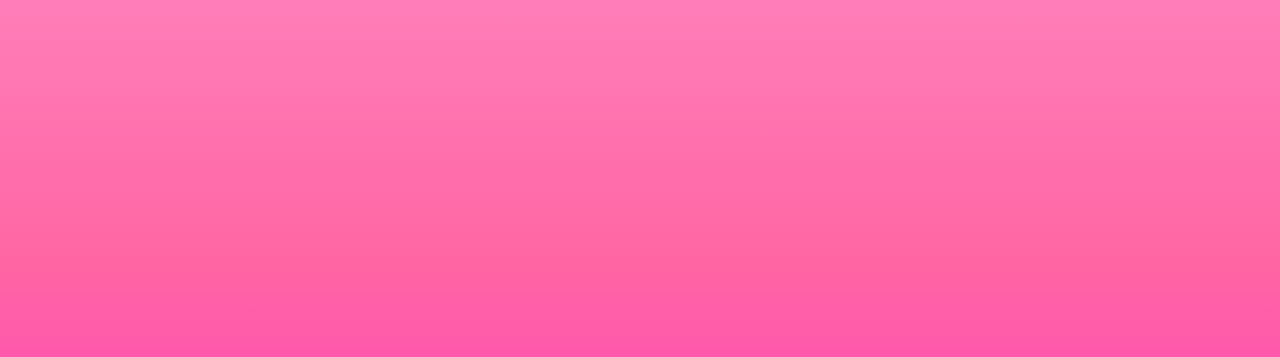
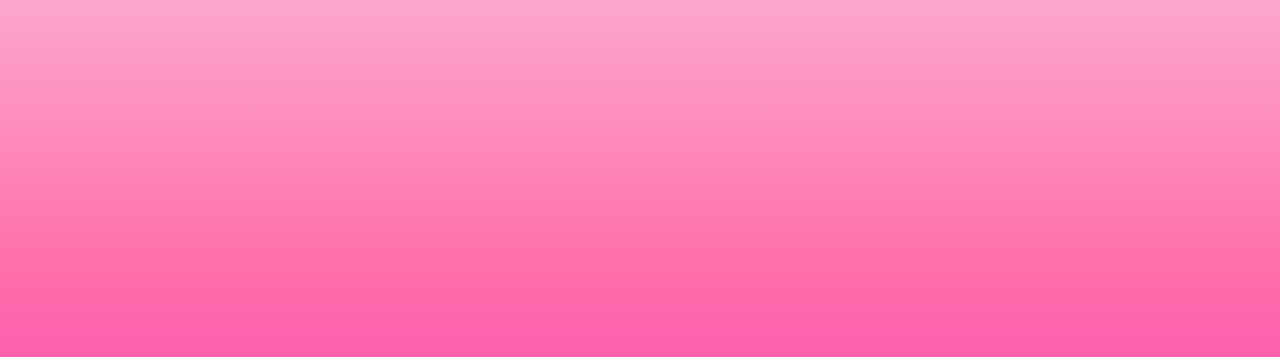
Before and after one commit to Shruti-patel04/ASP.NET, a plain HTML site: page index.html in a window 1280 px wide. Shown: the top 357 px of the page. Drawn offline with Linux system fonts and the light colour scheme.

Commit message:
Update index file
index file

```diff
--- a/index.html
+++ b/index.html
@@ -10,7 +10,7 @@
       height: 100%;
       margin: 0;
       font-family: 'Arial', sans-serif;
-      background: linear-gradient( #ff7eb9, #ff65a3, #ff3fbf, #7a4fff);
+      background: linear-gradient( #fca6cd, #ff6fa9, #f542ba, #7a4fff);
       display: flex;
       justify-content: center;
       align-items: center;
```
